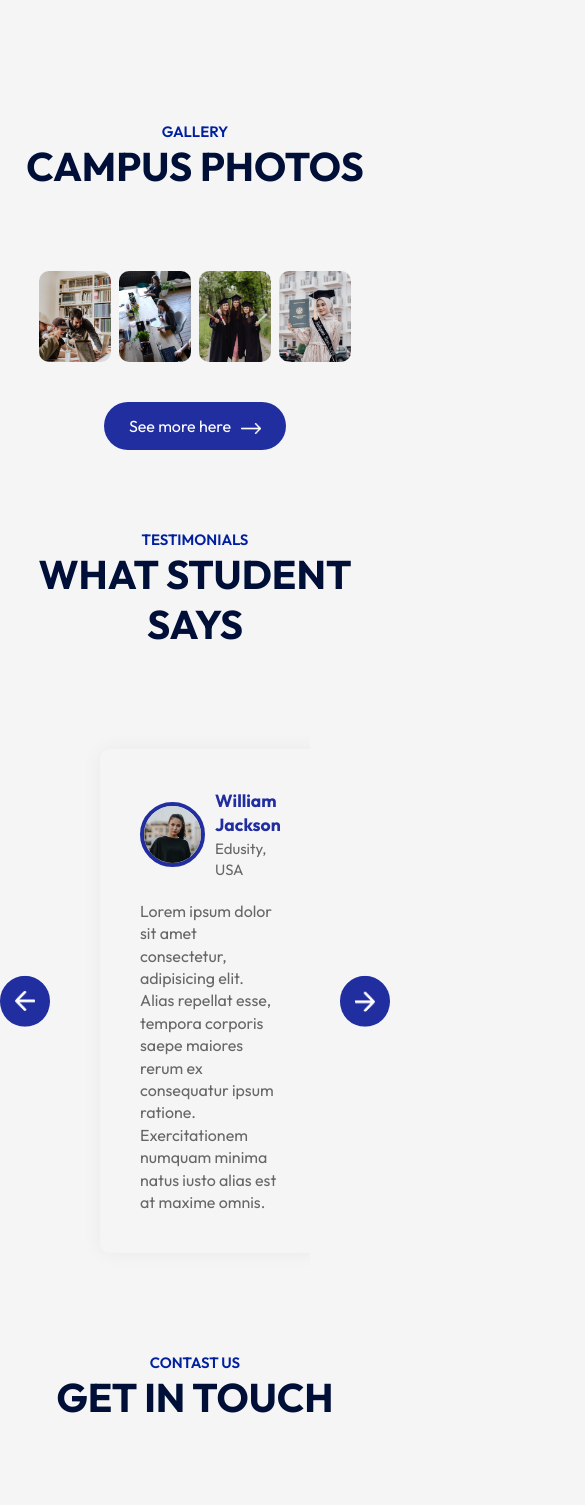
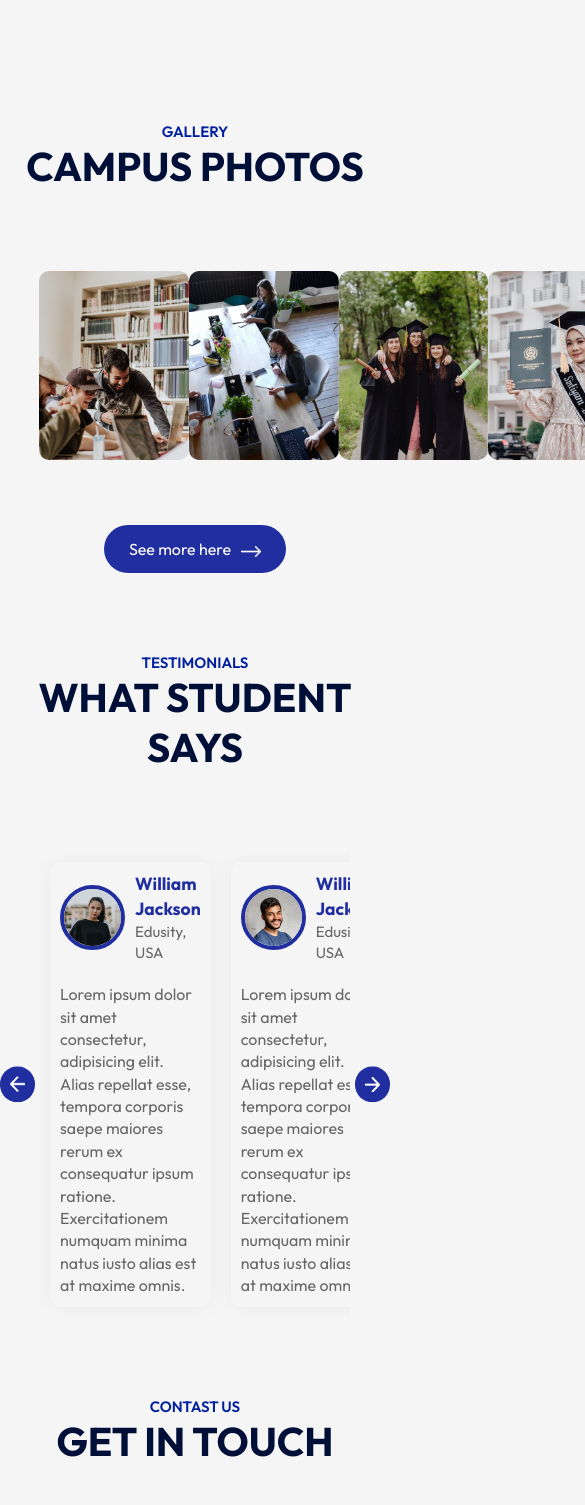
Before and after one commit to Dinuka0704/EDUSITY2.0, a React (Vite) app: page / in a window 390 px wide. Shown: the part 3082-4587 px from the top of the page, 585 px wide, since content can reach past the window. Built offline with nearby package versions, Linux system fonts and the light colour scheme.

Commit message:
media query1.3
21/03/2025

```diff
--- a/src/Components/Campus/Campus.css
+++ b/src/Components/Campus/Campus.css
@@ -20,3 +20,16 @@
     width: 23%;
     border-radius: 10px;
 }
+/* media query */
+
+@media (max-width:800px){
+    .gallery img{
+        flex-wrap: wrap;
+
+    }
+    .gallery img{
+        width: 48%;
+        margin-bottom: 25px;
+
+    }
+}
--- a/src/Components/Testimonials/Testimonial.css
+++ b/src/Components/Testimonials/Testimonial.css
@@ -63,3 +63,23 @@
 .user-info h3 {
   color: #212ea0;
 }
+
+/* media query */
+
+@media (max-width:800px){
+  .testimonial{
+    padding: 0 40px;
+
+  }
+  .next-btn, .back-btn{
+    padding: 10px;
+    width: 35px;
+  }
+  .testimonial ul li{
+    padding: 10px;
+
+  }
+  .slide{
+    padding: 10px;
+  }
+}
```
